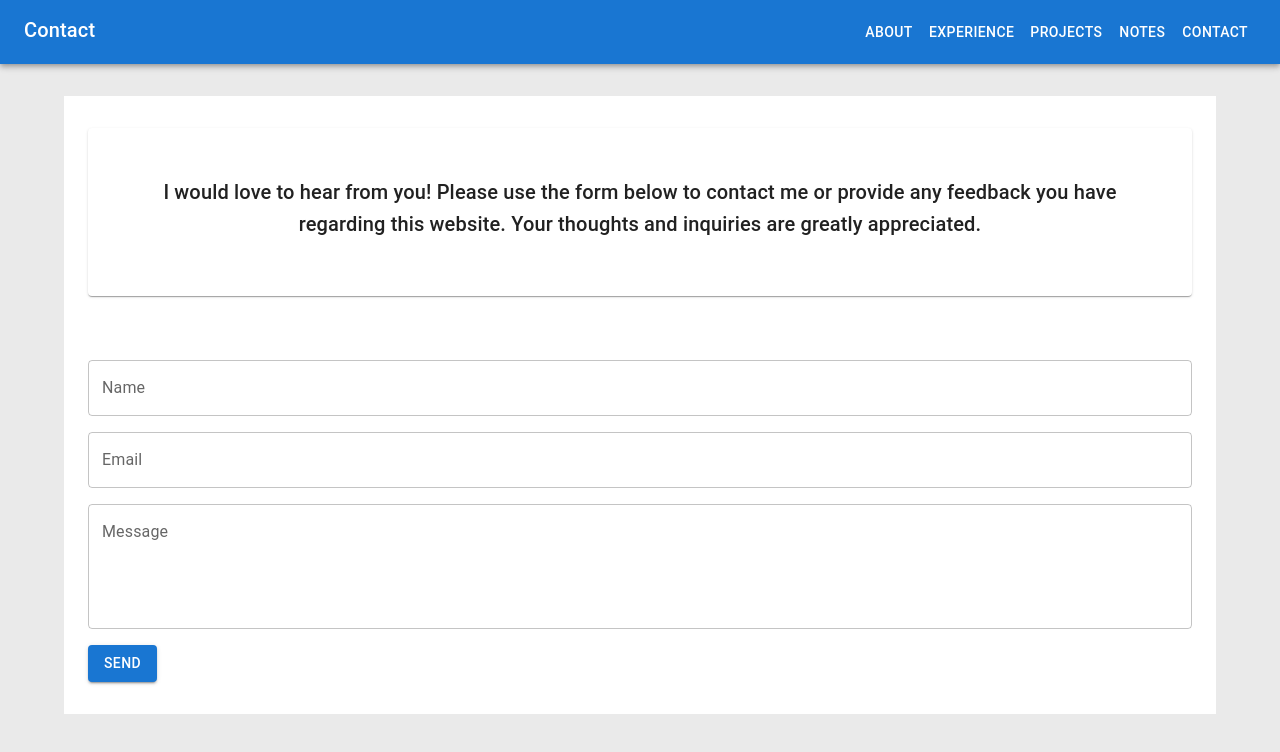
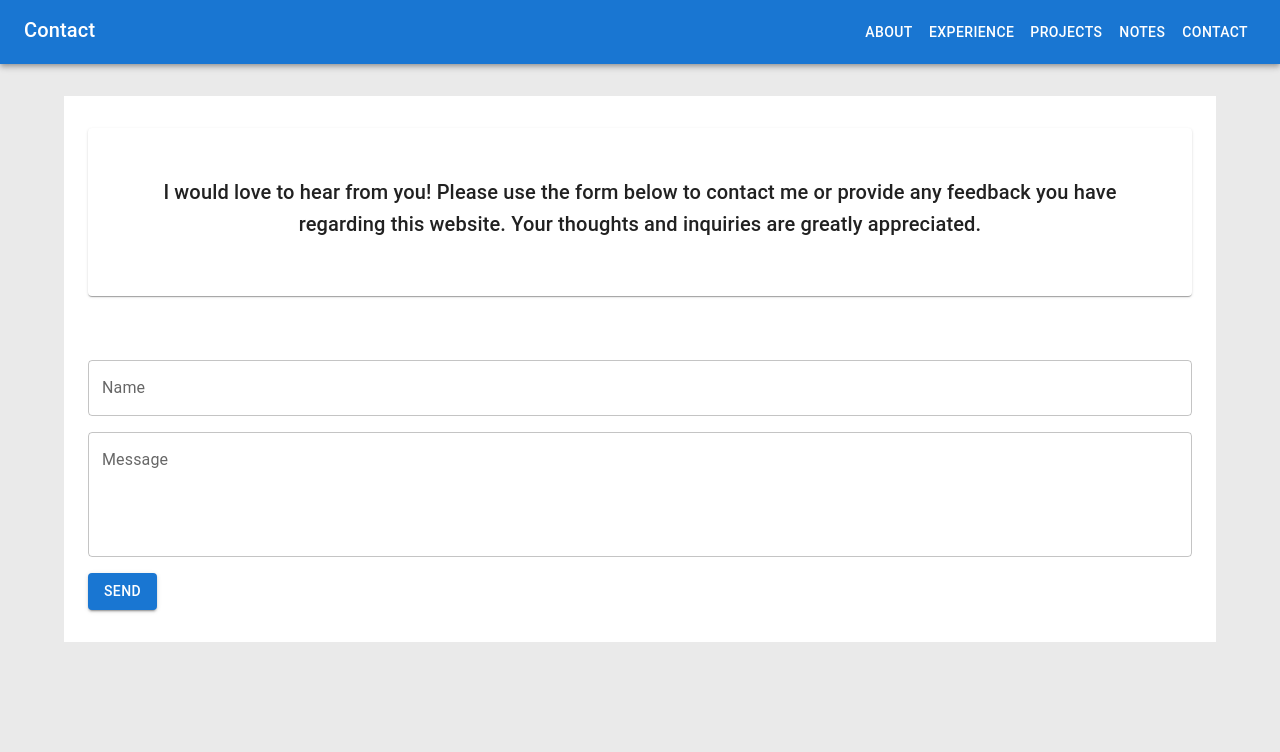
Before and after one commit to omerahmed05/personal-portfolio, a React (Create React App) app: page /contact in a window 1280 px wide. Shown: the top 752 px of the page. Built offline with nearby package versions, Linux system fonts and the light colour scheme.

Commit message:
contact.js testing

```diff
--- a/src/components/Contact.js
+++ b/src/components/Contact.js
@@ -4,7 +4,6 @@ import '../styles.css';
 
 const Contact = () => {
   const [name, setName] = useState('');
-  const [email, setEmail] = useState('');
   const [message, setMessage] = useState('');
   const [status, setStatus] = useState('');
 
@@ -12,6 +11,8 @@ const Contact = () => {
     e.preventDefault();
     const form = e.target;
     const formData = new FormData(form);
+
+    formData.append('email', 'omera@vt.edu');
 
     fetch('/', {
       method: 'POST',
@@ -50,17 +51,10 @@ const Contact = () => {
           onChange={(e) => setName(e.target.value)}
         />
         <TextField
-          label="Email"
-          variant="outlined"
-          fullWidth
-          type="email"
-          value={email}
-          onChange={(e) => setEmail(e.target.value)}
-        />
-        <TextField
           label="Message"
           variant="outlined"
           fullWidth
+          name="message"
           multiline
           rows={4}
           value={message}
```
